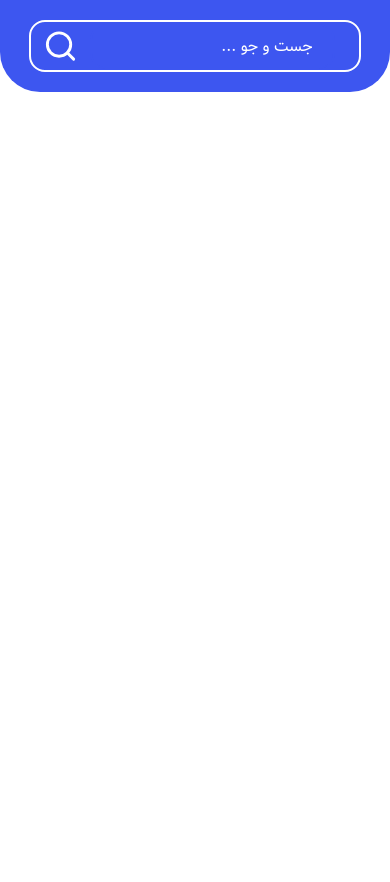
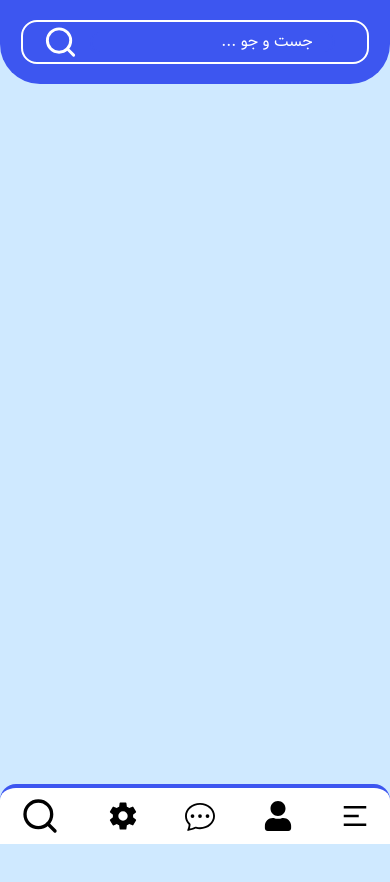
Before and after one commit to Azadi-Front-Dev/Reyan_Khodro, a React (Vite) app: page / in a window 390 px wide. Shown: the top 882 px of the page. Built offline with nearby package versions, Linux system fonts and the light colour scheme.

Commit message:
feat (home): menubar design

```diff
--- a/src/App.jsx
+++ b/src/App.jsx
@@ -17,7 +17,7 @@ function App() {
   const router = useRoutes(routes);
   return (
     <>
-      <div className=""></div>
+      <div className="bg-blue-secoundry"></div>
       {router}
     </>
   );
--- a/src/Pages/Home.jsx
+++ b/src/Pages/Home.jsx
@@ -3,6 +3,9 @@ import InputField from "../Components/InputField";
 import { useForm } from "react-hook-form";
 import { FiSearch } from "react-icons/fi";
 import { RiMenu2Fill } from "react-icons/ri";
+import { FaUser } from "react-icons/fa";
+import { BsChatDots } from "react-icons/bs";
+import { IoSettingsSharp } from "react-icons/io5";
 
 const fields = [
   {
@@ -24,13 +27,13 @@ const Home = () => {
   };
 
   return (
-    <div>
+    <div className="h-900 bg-blue-secoundry flex flex-col items-center ">
       <div className="bg-blue-primary w-full rounded-b-[40px] sticky -top-3 p-5">
         <form
           onSubmit={handleSubmit(onSubmit)}
           className="max-w-150 flex-col-center gap-5"
         >
-          <div className="max-h-13 text-white border-2 border-white flex-center rounded-2xl p-3">
+          <div className="h-10 max-h-13 text-white border-2 border-white flex-center rounded-2xl p-5">
             {fields.map((field) => (
               <InputField
                 key={field.name}
@@ -39,7 +42,7 @@ const Home = () => {
                 placeholder={field.placeholder}
                 register={register}
                 error={errors[field.name]}
-                className=" h-full placeholder:text-white "
+                className=" h-5 placeholder:text-white "
               />
             ))}
             <FiSearch size={40} />
@@ -47,11 +50,15 @@ const Home = () => {
         </form>
       </div>
 
-      <div className="h-300">
-        {/* <div className="flex flex-col items-start justify-end text-white">
+      <div className="flex items-center justify-between sm:justify-evenly w-full h-15 md:hidden bg-white border-t-4 border-blue-primary fixed bottom-0 rounded-t-2xl p-5">
+
           <RiMenu2Fill size={30} />
-        </div> */}
+          <FaUser size={30} />
+          <BsChatDots size={30} />
+          <IoSettingsSharp size={30} />
+          <FiSearch size={40} />
       </div>
+
     </div>
   );
 };
```
